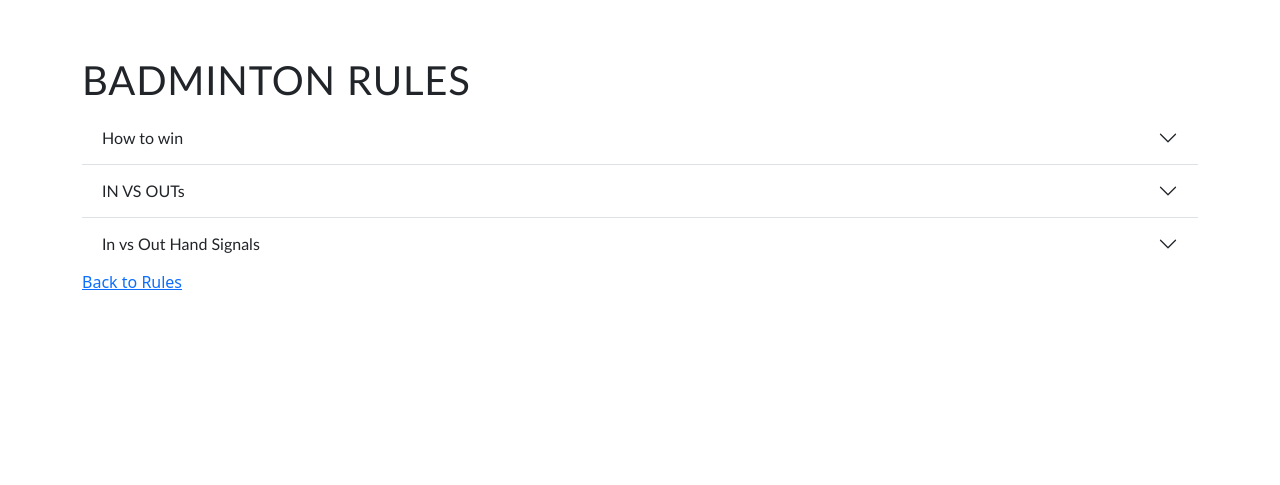
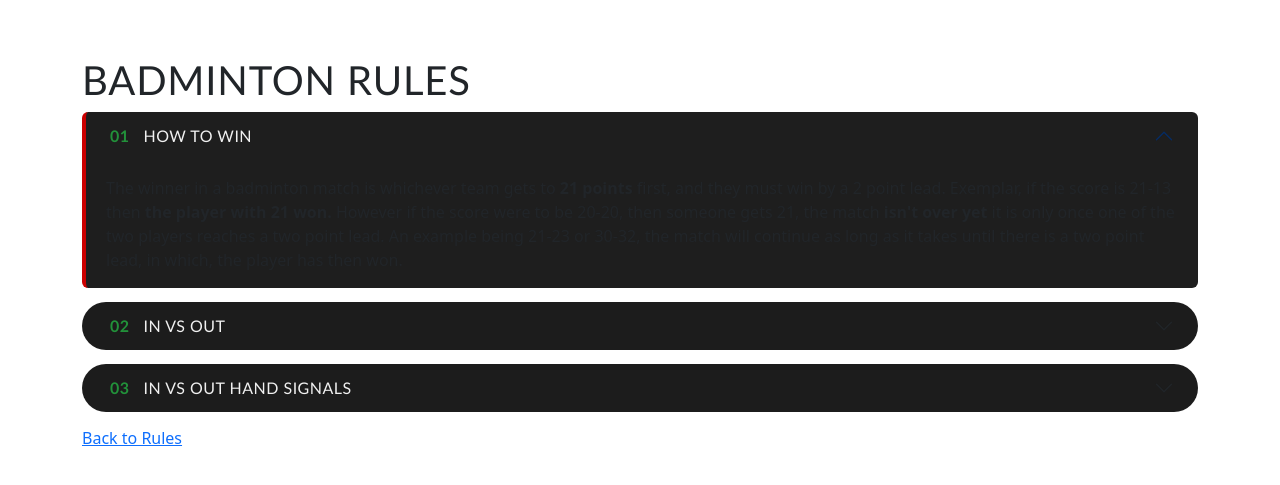
Before and after one commit to CarlySo132/L3-Computer-Science-Project, a Flask app: page /badminton in a window 1280 px wide. Shown: the part 58-543 px from the top of the page. Run offline with Flask 3, Linux system fonts and the light colour scheme.

Commit message:
Version 2 of accordian, going to continue to change

```diff
--- a/templates/badminton.html
+++ b/templates/badminton.html
@@ -6,29 +6,79 @@
 <head>
   <link href="https://cdn.jsdelivr.net/npm/bootstrap@5.3.8/dist/css/bootstrap.min.css" rel="stylesheet" integrity="sha384-sRIl4kxILFvY47J16cr9ZwB07vP4J8+LH7qKQnuqkuIAvNWLzeN8tE5YBujZqJLB" crossorigin="anonymous">
   <script src="https://cdn.jsdelivr.net/npm/bootstrap@5.3.8/dist/js/bootstrap.bundle.min.js" integrity="sha384-FKyoEForCGlyvwx9Hj09JcYn3nv7wiPVlz7YYwJrWVcXK/BmnVDxM+D2scQbITxI" crossorigin="anonymous"></script>
+  <style>
+    #carouselSignals .carousel-item img,
+    #carouselExampleCaptions .carousel-item img {
+      object-fit: contain;
+      background-color: var(--surface);
+    }
+
+    .accordion-v2 .accordion-item {
+      background: transparent;
+      border: none;
+      margin-bottom: 14px;
+    }
+
+    .accordion-v2 .accordion-button {
+      background-color: var(--surface);
+      color: var(--text);
+      font-family: var(--font-head);
+      text-transform: uppercase;
+      letter-spacing: 0.03em;
+      border-radius: 999px !important;
+      padding: 14px 24px;
+      border-left: 4px solid transparent;
+    }
+
+    .accordion-v2 .accordion-button::before {
+      content: attr(data-num);
+      color: var(--green-bright);
+      font-family: var(--font-head);
+      margin-right: 14px;
+      font-weight: 800;
+    }
+
+    .accordion-v2 .accordion-button:not(.collapsed) {
+      background-color: var(--surface-2);
+      border-left: 4px solid var(--red);
+      box-shadow: none;
+      border-radius: var(--radius) var(--radius) 0 0 !important;
+    }
+
+    .accordion-v2 .accordion-body {
+      background-color: var(--surface-2);
+      border-radius: 0 0 var(--radius) var(--radius);
+      border-left: 4px solid var(--red);
+    }
+
+    .accordion-v2 .accordion-button:focus {
+      box-shadow: none;
+    }
+  </style>
 </head>
 <h1>Badminton Rules</h1>
 
-<div class="accordion accordion-flush" id="accordionFlushExample">
+<div class="accordion accordion-v2" id="accordionVersionTwo">
   <div class="accordion-item">
     <h2 class="accordion-header">
-      <button class="accordion-button collapsed" type="button" data-bs-toggle="collapse" data-bs-target="#flush-collapseOne" aria-expanded="false" aria-controls="flush-collapseOne">
+      <button class="accordion-button" type="button" data-num="01" data-bs-toggle="collapse" data-bs-target="#v2-collapseOne" aria-expanded="true" aria-controls="v2-collapseOne">
         How to win
       </button>
     </h2>
-    <div id="flush-collapseOne" class="accordion-collapse collapse" data-bs-parent="#accordionFlushExample">
+    <div id="v2-collapseOne" class="accordion-collapse collapse show">
       <div class="accordion-body">The winner in a badminton match is whichever team gets to <strong>21 points</strong> first, and they must win by a 2 point lead. Exemplar, if the score is 21-13 then <strong>the player with 21 won.</strong> However if the score were to be 20-20, then someone gets 21, the match <strong>isn't over yet</strong> it is only once one of the two players reaches a two point lead. An example being 21-23 or 30-32, the match will continue as long as it takes until there is a two point lead, in which, the player has then won.</div>
     </div>
   </div>
+
   <div class="accordion-item">
     <h2 class="accordion-header">
-      <button class="accordion-button collapsed" type="button" data-bs-toggle="collapse" data-bs-target="#flush-collapseTwo" aria-expanded="false" aria-controls="flush-collapseTwo">
-        IN VS OUTs
+      <button class="accordion-button collapsed" type="button" data-num="02" data-bs-toggle="collapse" data-bs-target="#v2-collapseTwo" aria-expanded="false" aria-controls="v2-collapseTwo">
+        In vs Out
       </button>
     </h2>
-    <div id="flush-collapseTwo" class="accordion-collapse collapse" data-bs-parent="#accordionFlushExample">
+    <div id="v2-collapseTwo" class="accordion-collapse collapse">
       <div class="accordion-body">
-        <h2 class="card-title">Badminton Court and Serving rules </h2>
+        <h2 class="card-title">Badminton Court and Serving rules</h2>
         <div id="carouselExampleCaptions" class="carousel slide" data-bs-ride="carousel">
           <div class="carousel-indicators">
             <button type="button" data-bs-target="#carouselExampleCaptions" data-bs-slide-to="0" class="active" aria-current="true" aria-label="Slide 1"></button>
@@ -78,13 +128,14 @@
       </div>
     </div>
   </div>
+
   <div class="accordion-item">
     <h2 class="accordion-header">
-      <button class="accordion-button collapsed" type="button" data-bs-toggle="collapse" data-bs-target="#flush-collapseSignals" aria-expanded="false" aria-controls="flush-collapseSignals">
+      <button class="accordion-button collapsed" type="button" data-num="03" data-bs-toggle="collapse" data-bs-target="#v2-collapseSignals" aria-expanded="false" aria-controls="v2-collapseSignals">
         In vs Out Hand Signals
       </button>
     </h2>
-    <div id="flush-collapseSignals" class="accordion-collapse collapse" data-bs-parent="#accordionFlushExample">
+    <div id="v2-collapseSignals" class="accordion-collapse collapse">
       <div class="accordion-body">
         <h2 class="card-title">Umpire Hand Signals</h2>
         <div id="carouselSignals" class="carousel slide" data-bs-ride="carousel">
```
Lines whose indentation alone changed are shown as unchanged.
